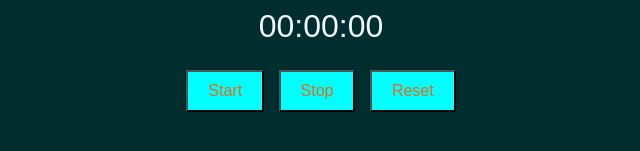
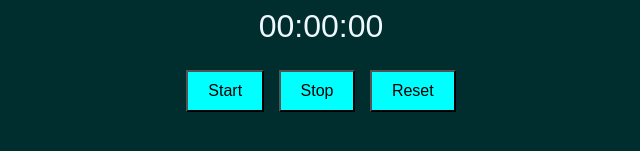
Before and after one commit to Bhargavi18-command/StopWatch, a plain HTML site: page index.html in a window 1280 px wide. Shown: the part 137-288 px from the top of the page, without its empty margins (319-959 px from the left). Drawn offline with Linux system fonts and the light colour scheme.

Commit message:
Update index.html

```diff
--- a/index.html
+++ b/index.html
@@ -23,7 +23,7 @@
             padding: 10px 20px;
             cursor: pointer;
             background-color: aqua;
-            color: rgb(227, 107, 27);
+            color: black;
         }
         h2{
             color:aqua;
```
